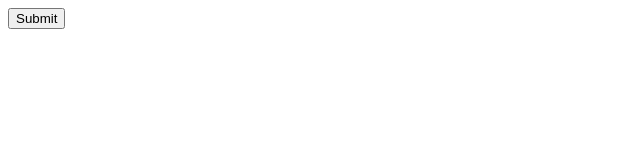
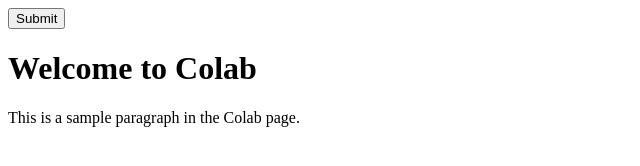
Before and after one commit to EunoiaBrain/colab, a plain HTML site: page index.html in a window 1280 px wide. Shown: the whole page, without its empty margins (0-640 px from the left). Drawn offline with Linux system fonts and the light colour scheme.

Commit message:
third commit

```diff
--- a/index.html
+++ b/index.html
@@ -8,6 +8,8 @@
 <body>
     <div class="container">
         <button>Submit</button>
+        <h1>Welcome to Colab</h1>
+        <p>This is a sample paragraph in the Colab page.</p>
     </div>
 </body>
 </html>
```
